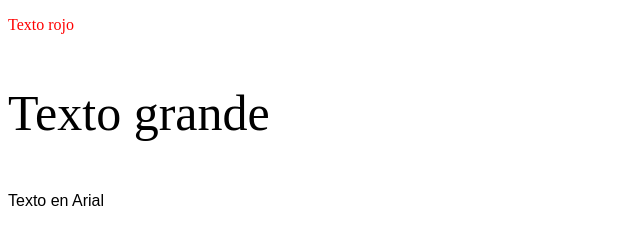
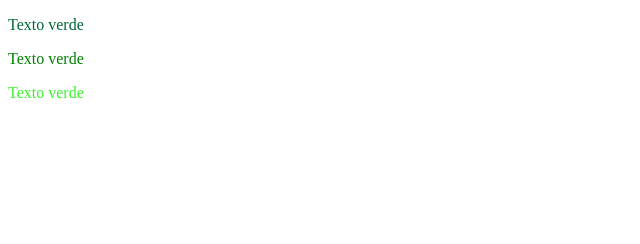
Before and after one commit to BrayanVII/Laboratorio26-08, a plain HTML site: page index.html in a window 1280 px wide. Shown: the whole page, without its empty margins (0-640 px from the left). Drawn offline with Linux system fonts and the light colour scheme.

Commit message:
programa final realizado

```diff
--- a/index.html
+++ b/index.html
@@ -1,8 +1,8 @@
 <!DOCTYPE html>
 <html>
     <body>
-        <p style="color:red;">Texto rojo</p>
-        <p style="font-size:50px;"> Texto grande </p>
-        <p style="font-family: Arial;">Texto en Arial </p>
+        <p style="color: #016736;">Texto verde</p>
+        <p style="color: green;">Texto verde</p>
+        <p style="color:rgb(56, 245, 39);">Texto verde</p>
     </body>
 </html>
```
